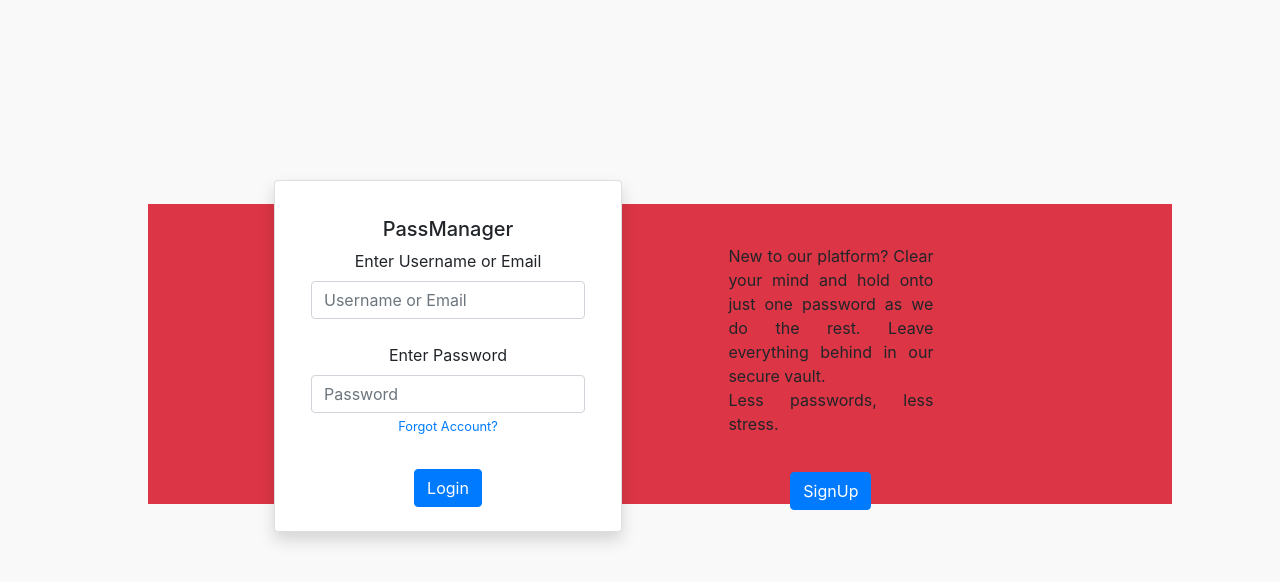
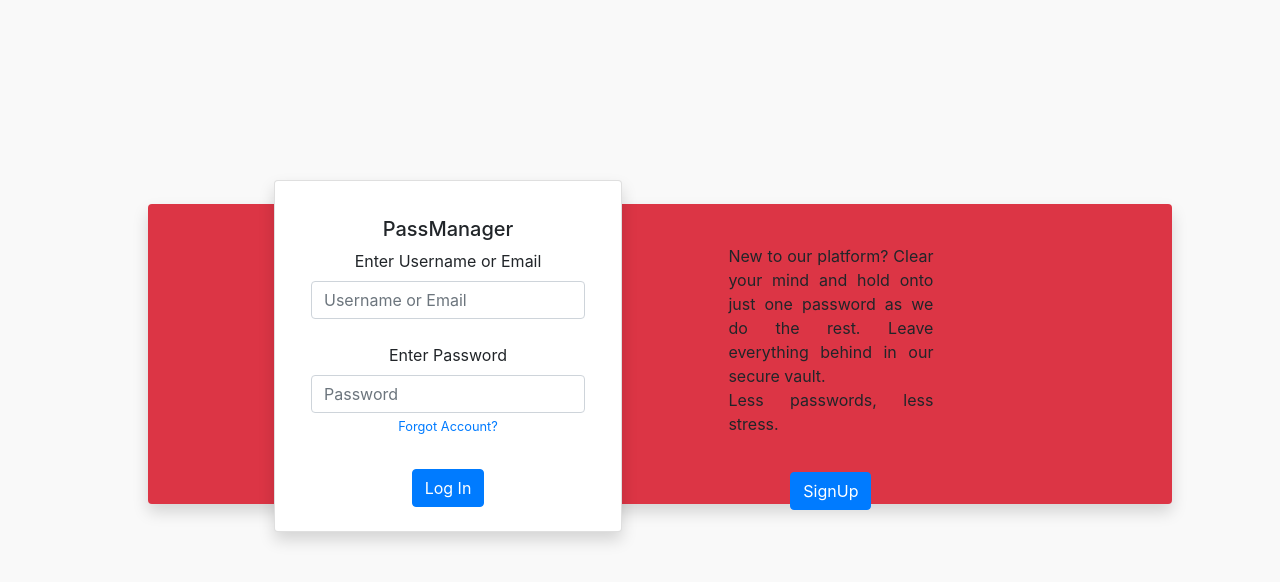
Before and after one commit to damienPilat/passwordManager, a Django app: page /manager/ in a window 1280 px wide. Shown: the top 582 px of the page. Run offline with Django 3.2, Linux system fonts and the light colour scheme; some libraries are stand-ins or nearby versions.

Commit message:
class and type changes

```diff
--- a/manager/templates/manager/login.html
+++ b/manager/templates/manager/login.html
@@ -9,8 +9,8 @@
     <div class="login-signup d-flex justify-content-center">
         <!--  Hide Signup on mobile  -->
         <div class="desktopSignup">
-            <!--  SIGNUP DIV: customCSS, bootstrap color, flexbox-centred  -->
-            <div class="signup-panel bg-danger d-flex justify-content-center">
+            <!--  SIGNUP DIV: customCSS, color:defaultRed, flexbox-content:centred, shadow:small ,border:rounded  -->
+            <div class="signup-panel bg-danger d-flex justify-content-center shadow rounded">
                 <div class="signup-content">
                     <p>New to our platform? Clear your mind and hold onto just one password as we do the rest.
                         Leave everything behind in our secure vault. <br />Less passwords, less stress.</p>
@@ -21,14 +21,15 @@
             </div><!--  END: signup-panel  -->
         </div><!--  END: hideMobile  -->
 
-        <!--  LOGIN DIV: customCSS, flexbox-centered  -->
+        <!--  LOGIN DIV: customCSS, flexbox-content:centered  -->
         <div class="login-panel d-flex justify-content-center">
-            <!--  LOGIN CARD DIV: bootstrap color, bootstrap shadow-normal&rounded  -->
-            <div class="card text-center bg-light shadow p-3 mb-5 bg-white rounded">
+            <!--  LOGIN CARD DIV: text:centered, color:defaultLight, shadow:regular, border:rounded  -->
+            <div class="card text-center bg-light shadow bg-white rounded p-3 mb-5">
                 <div class="card-body">
-                    <h5>PassManager</h5>
+                    <h5>PassManager</h5><!--  Website Logo: Text  -->
                     <form action="{% url 'manager:login_check' %}" method="post">
                         {% csrf_token %}
+
                         <!--  Username/Email Input  -->
                         <div class="form-group usernameInput">
                             <label for="usrEmail">Enter Username or Email</label>
@@ -38,14 +39,14 @@
                         <!--  Password Input & Forgot Account Link  -->
                         <div class="form-group">
                             <label for="pwd">Enter Password</label>
-                            <input type="text" class="form-control" name="pwd" id="pwd" placeholder="Password">
+                            <input type="password" class="form-control" name="pwd" id="pwd" placeholder="Password">
                             <a href="{% url 'manager:reset_password' %}" id="forgotAccount">Forgot Account?</a><br><br>
                         </div>
 
                         <!--  Login&SignUp Btn  -->
                         <div class="d-flex justify-content-center">
                             <div class="p-2 mobileSignup"><a href="{%  url 'manager:signup' %}" class="btn btn-light" id="mobileSignupBtn">SignUp</a></div>
-                            <div class="p-2 loginBtn"><button type="submit" class="btn btn-primary">Login</button></div>
+                            <div class="p-2 loginBtn"><button type="submit" class="btn btn-primary">Log In</button></div>
                         </div>
                     </form>
                 </div><!--  END: card-body  -->
```
